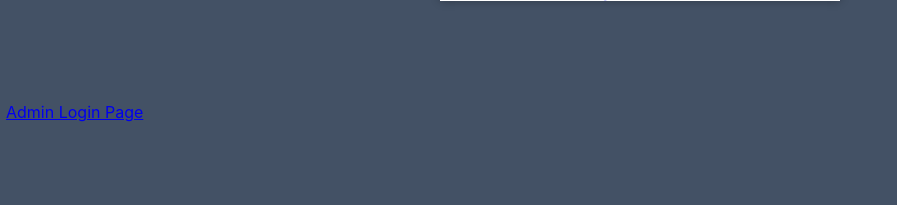
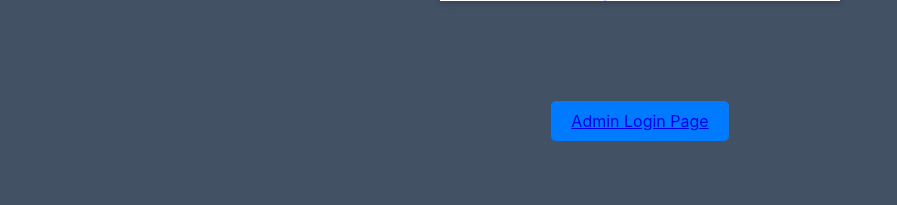
Before and after one commit to 7oCode/SystemSecProject, a Flask app: page /WebApp in a window 1280 px wide. Shown: the part 520-725 px from the top of the page, without its empty margins (0-897 px from the left). Run offline with Flask 3, Linux system fonts and the light colour scheme; some libraries are stand-ins or nearby versions.

Commit message:
admin pages

```diff
--- a/static/style.css
+++ b/static/style.css
@@ -2973,3 +2973,31 @@
     text-decoration: underline; }
     ._15nHI a:hover {
       font-weight: bold; }
+
+.admin-button {
+    background-color: #007bff; /* Change to the desired background color */
+    color: white; /* Text color */
+    border: none;
+    padding: 10px 20px; /* Adjust the padding as needed */
+    border-radius: 5px; /* Rounded corners */
+    font-size: 16px; /* Adjust the font size as needed */
+    cursor: pointer;
+    transition: background-color 0.3s ease; /* Smooth color transition */
+
+    /* Centering the text within the button */
+    display: flex;
+    justify-content: center;
+    align-items: center;
+}
+
+/* Change the button color on hover for better user interaction */
+.admin-button:hover {
+    background-color: #0056b3; /* Change to a slightly different shade */
+}
+
+.admin-button-container {
+    display: flex;
+    justify-content: center;
+    align-items: center;
+    margin-top: 20px; /* Adjust the margin as needed */
+}
```
